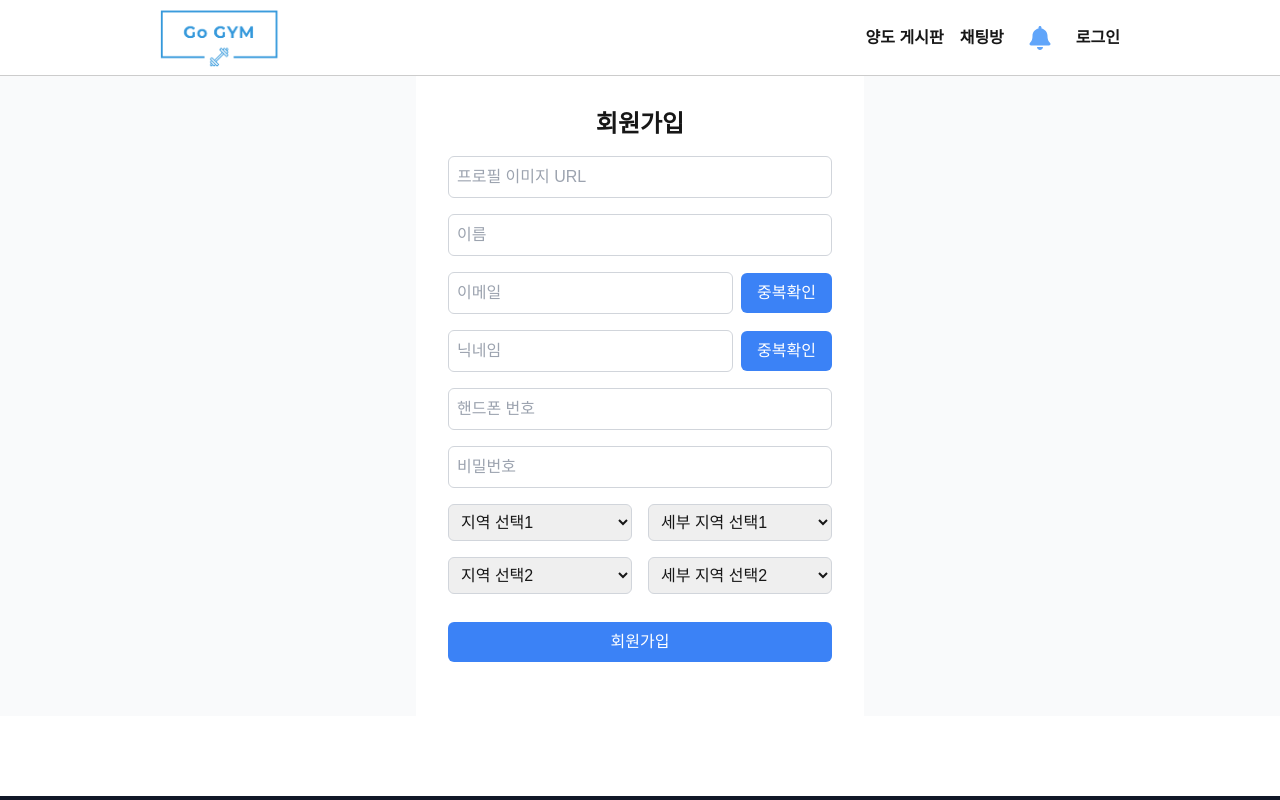
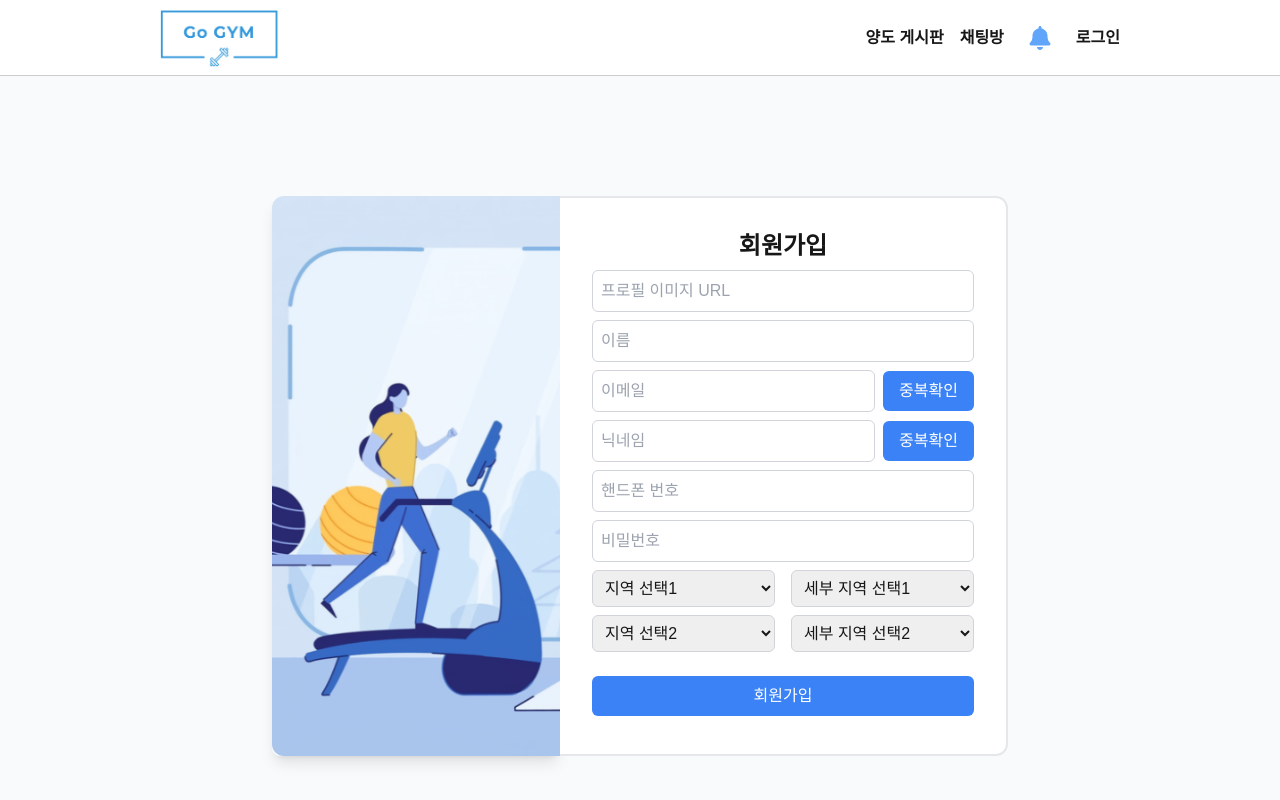
Before and after one commit to MinJuPark52/Go-Gym, a Next.js app: page /signup in a window 1280 px wide. Shown: the top 800 px of the page. Built offline with nearby package versions, Linux system fonts and the light colour scheme; a web font is replaced by a local one.

Commit message:
Fix:Login&Signup Design

```diff
--- a/components/Notification/Notice.tsx
+++ b/components/Notification/Notice.tsx
@@ -25,6 +25,7 @@ export default function Notice() {
   useEffect(() => {
     if (loginState && token) {
       const EventSource = EventSourcePolyfill || NativeEventSource;
+      const connectToSSE = () => {
         const eventSource = new EventSource(
           "/backend/api/notifications/subscribe",
           {
@@ -56,22 +57,27 @@ export default function Notice() {
                 timestamp: data.timestamp,
               },
             ]);
-        } else if (data.event === "heartbeat") {
-          console.log("Heartbeat:", event.data);
           }
         });
 
-      eventSource.onerror = () => {
+        eventSource.addEventListener("error", () => {
           setError("SSE connection error");
           eventSource.close();
+        });
+
+        setTimeout(() => {
+          eventSource.close();
+          connectToSSE();
+        }, 60000);
+
+        return () => {
+          eventSource.close();
+        };
       };
 
-      return () => {
-        console.log("Closing connection.");
-        eventSource.close();
-      };
+      connectToSSE();
     }
-  }, [loginState, token, error]);
+  }, [loginState, token]);
 
   // 2. 알림 읽음 상태 변경
   const notificationsRead = async (notificationId: number) => {
@@ -138,14 +144,13 @@ export default function Notice() {
         </strong>
       </div>
       <hr />
+      {notifications.length === 0 ? (
         <div className="flex h-full items-center justify-center">
-        {notifications.length === 0 && (
           <p className="mb-10 text-sm text-gray-700">새로운 알림이 없습니다.</p>
-        )}
         </div>
+      ) : (
         <div className="h-48 overflow-y-auto">
-        {notifications.length > 0
-          ? notifications.map((notification) => (
+          {notifications.map((notification) => (
             <div
               key={notification.id}
               onClick={() => notificationsRead(notification.id)}
@@ -157,12 +162,12 @@ export default function Notice() {
             >
               <p>{notification.message}</p>
               <p className="text-sm text-gray-500">
-                  {notification.timestamp}
+                {new Date(notification.timestamp).toLocaleString()}
               </p>
             </div>
-            ))
-          : null}
+          ))}
         </div>
+      )}
       {error && <div className="ml-2 mt-2 text-sm text-red-500">{error}</div>}
       {hasNext && !loading && (
         <div className="text-center">
--- a/components/User/Login.tsx
+++ b/components/User/Login.tsx
@@ -6,6 +6,8 @@ import axios from "axios";
 import { BiSolidMessageRounded } from "react-icons/bi";
 import useLoginStore from "@/store/useLoginStore";
 import { useRouter } from "next/navigation";
+import Image from "next/image";
+import form from "../../public/form.png";
 
 interface User {
   email: string;
@@ -125,12 +127,22 @@ export default function LoginForm() {
   };
 
   return (
+    <div className="flex items-center justify-center bg-white">
+      <div className="flex h-[30rem] w-[15rem] max-w-4xl shadow-lg">
+        <Image
+          src={form}
+          alt="Login Image"
+          width={600}
+          height={400}
+          className="h-full w-full rounded-l-xl object-cover"
+        />
+      </div>
+      <div className="flex items-center justify-center rounded-r-xl border-b-2 border-r-2 border-t-2 border-gray-200">
         <form
           onSubmit={handleLoginSubmit}
-      className="h-full w-full max-w-md bg-white p-8"
+          className="h-[30rem] w-[35rem] max-w-md p-8"
         >
-      <h2 className="mt-2 text-center text-2xl font-semibold">로그인</h2>
-      <br />
+          <h2 className="mt-4 text-center text-2xl font-semibold">로그인</h2>
           <div>
             <label>이메일</label>
             <LoginInput
@@ -167,7 +179,7 @@ export default function LoginForm() {
 
           <button
             type="submit"
-        className="mt-4 w-full rounded-md bg-blue-500 py-2 text-white focus:outline-none"
+            className="mt-6 w-full rounded-md bg-blue-500 py-2 text-white focus:outline-none"
           >
             로그인
           </button>
@@ -189,5 +201,7 @@ export default function LoginForm() {
             <Link href="/signup"> 회원가입</Link>
           </button>
         </form>
+      </div>
+    </div>
   );
 }
--- a/components/User/Signup.tsx
+++ b/components/User/Signup.tsx
@@ -3,6 +3,8 @@
 import { ChangeEvent, useState } from "react";
 import axios from "axios";
 import { useRouter } from "next/navigation";
+import Image from "next/image";
+import form from "../../public/form.png";
 
 interface Signup {
   email: string;
@@ -335,10 +337,20 @@ export default function SignupPage() {
   };
 
   return (
-    <div className="flex h-[40rem] w-full items-center justify-center border-r-gray-300 bg-gray-50">
+    <div className="flex min-h-screen items-center justify-center bg-gray-50">
+      <div className="flex max-w-4xl rounded-l-lg shadow-lg">
+        <Image
+          src={form}
+          alt="Login Image"
+          width={600}
+          height={400}
+          className="h-[35rem] w-[18rem] rounded-l-xl object-cover"
+        />
+      </div>
+      <div className="flex items-center justify-center rounded-r-xl bg-white">
         <form
           onSubmit={handleSignupSubmit}
-        className="h-full w-full max-w-md space-y-4 bg-white p-8"
+          className="h-[35rem] w-[40rem] max-w-md space-y-2 rounded-r-xl border-b-2 border-r-2 border-t-2 border-gray-200 p-8"
         >
           <h2 className="text-center text-2xl font-semibold">회원가입</h2>
 
@@ -496,12 +508,13 @@ export default function SignupPage() {
           <div>
             <button
               type="submit"
-            className="mt-3 w-full rounded-md bg-blue-500 py-2 text-white"
+              className="mt-4 w-full rounded-md bg-blue-500 py-2 text-white"
             >
               회원가입
             </button>
           </div>
         </form>
       </div>
+    </div>
   );
 }
```
Also changed, not shown: public/form.png (added). Lines whose indentation alone changed are shown as unchanged.
